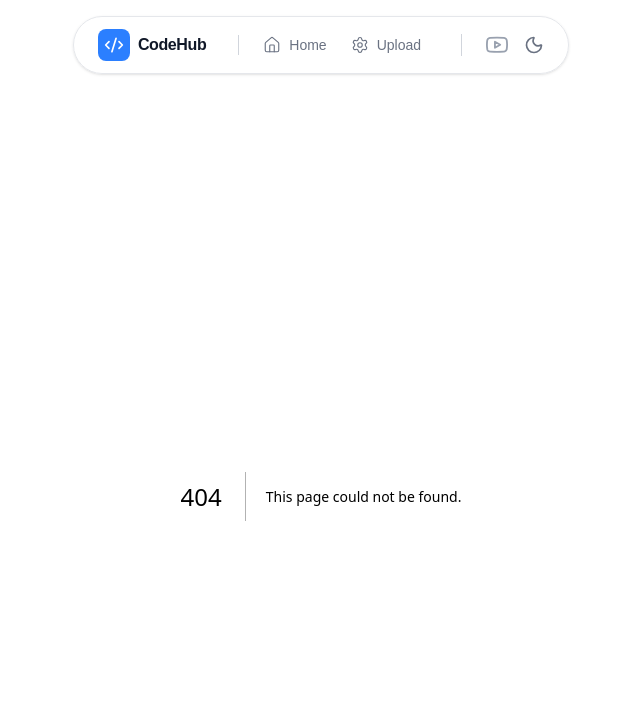
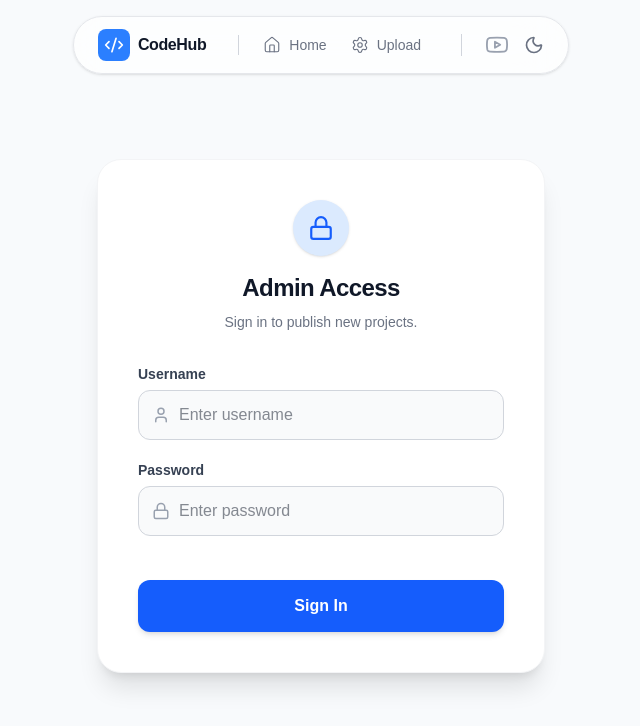
Before and after one commit to Ravi-paribrajak/Adtiya.invent, a Next.js app: page /login in a window 1280 px wide. Before the commit this address had no page. Shown: the top 726 px of the page, without its empty margins (319-959 px from the left). Built offline with nearby package versions, Linux system fonts and the light colour scheme.

Commit message:
security: Replaced basic auth with secure HTTP-only cookie session and custom login portal

```diff
--- /dev/null
+++ b/app/login/actions.ts
@@ -0,0 +1,25 @@
+"use server";
+
+import { cookies } from "next/headers";
+
+export async function authenticate(username: string, password: string) {
+  // Check against the secret credentials in your .env.local file
+  if (
+    username === process.env.ADMIN_USERNAME &&
+    password === process.env.ADMIN_PASSWORD
+  ) {
+    // If correct, issue a highly secure HTTP-Only cookie valid for 1 week
+    const cookieStore = await cookies();
+
+    cookieStore.set("admin_token", "true", {
+      httpOnly: true, // Prevents hackers from stealing it via JavaScript
+      secure: process.env.NODE_ENV === "production",
+      maxAge: 60 * 60 * 24 * 7, // 7 days
+      path: "/",
+    });
+
+    return { success: true };
+  }
+
+  return { success: false };
+}
--- /dev/null
+++ b/app/login/page.tsx
@@ -0,0 +1,95 @@
+"use client";
+
+import { useState } from "react";
+import { useRouter } from "next/navigation";
+import { Lock, User } from "lucide-react";
+import toast from "react-hot-toast";
+import { authenticate } from "./actions";
+
+export default function LoginPage() {
+  const [username, setUsername] = useState("");
+  const [password, setPassword] = useState("");
+  const [isLoading, setIsLoading] = useState(false);
+  const router = useRouter();
+
+  const handleLogin = async (e: React.FormEvent) => {
+    e.preventDefault();
+    setIsLoading(true);
+
+    // Send the data to our secure server action
+    const result = await authenticate(username, password);
+
+    if (result.success) {
+      toast.success("Welcome to the Control Center!");
+      router.push("/admin"); // Send them to the dashboard!
+    } else {
+      toast.error("Invalid username or password");
+      setIsLoading(false);
+    }
+  };
+
+  return (
+    <div className="min-h-[80vh] flex items-center justify-center p-4">
+      <div className="w-full max-w-md bg-white dark:bg-gray-900 rounded-3xl shadow-xl border border-gray-100 dark:border-gray-800 p-8 sm:p-10">
+
+        <div className="text-center mb-8">
+          <div className="inline-flex items-center justify-center w-14 h-14 rounded-full bg-blue-100 dark:bg-blue-900/30 text-blue-600 dark:text-blue-500 mb-4 shadow-sm">
+            <Lock size={26} />
+          </div>
+          <h1 className="text-2xl font-bold text-gray-900 dark:text-white mb-2 tracking-tight">Admin Access</h1>
+          <p className="text-sm text-gray-500 dark:text-gray-400">Sign in to publish new projects.</p>
+        </div>
+
+        <form onSubmit={handleLogin} className="space-y-5">
+          {/* Username Input */}
+          <div>
+            <label className="block text-sm font-semibold text-gray-700 dark:text-gray-300 mb-1.5">Username</label>
+            <div className="relative">
+              <div className="absolute inset-y-0 left-0 pl-3.5 flex items-center pointer-events-none">
+                <User size={18} className="text-gray-400" />
+              </div>
+              <input
+                type="text"
+                value={username}
+                onChange={(e) => setUsername(e.target.value)}
+                className="w-full pl-10 p-3 border border-gray-300 dark:border-gray-700 bg-gray-50 dark:bg-gray-800 rounded-xl focus:outline-none focus:ring-2 focus:ring-blue-500 text-gray-900 dark:text-white transition-all"
+                placeholder="Enter username"
+                required
+              />
+            </div>
+          </div>
+
+          {/* Password Input */}
+          <div>
+            <label className="block text-sm font-semibold text-gray-700 dark:text-gray-300 mb-1.5">Password</label>
+            <div className="relative">
+              <div className="absolute inset-y-0 left-0 pl-3.5 flex items-center pointer-events-none">
+                <Lock size={18} className="text-gray-400" />
+              </div>
+              <input
+                type="password"
+                value={password}
+                onChange={(e) => setPassword(e.target.value)}
+                className="w-full pl-10 p-3 border border-gray-300 dark:border-gray-700 bg-gray-50 dark:bg-gray-800 rounded-xl focus:outline-none focus:ring-2 focus:ring-blue-500 text-gray-900 dark:text-white transition-all"
+                placeholder="Enter password"
+                required
+              />
+            </div>
+          </div>
+
+          {/* Submit Button */}
+          <button
+            type="submit"
+            disabled={isLoading}
+            className={`w-full font-bold py-3.5 px-4 rounded-xl transition duration-200 text-white shadow-md mt-6 ${
+              isLoading ? "bg-gray-400 dark:bg-gray-700 cursor-not-allowed" : "bg-blue-600 hover:bg-blue-700 hover:shadow-lg hover:-translate-y-0.5"
+            }`}
+          >
+            {isLoading ? "Authenticating..." : "Sign In"}
+          </button>
+        </form>
+
+      </div>
+    </div>
+  );
+}
--- /dev/null
+++ b/middleware.ts
@@ -0,0 +1,28 @@
+import { NextResponse } from 'next/server';
+import type { NextRequest } from 'next/server';
+
+export function middleware(req: NextRequest) {
+  // Check if the user's browser has our secure session cookie
+  const authCookie = req.cookies.get('admin_token');
+
+  const isTryingToAccessAdmin = req.nextUrl.pathname.startsWith('/admin');
+  const isTryingToLogin = req.nextUrl.pathname.startsWith('/login');
+
+  // 1. If they want admin but aren't logged in -> Redirect to Login Page
+  if (isTryingToAccessAdmin && !authCookie) {
+    return NextResponse.redirect(new URL('/login', req.url));
+  }
+
+  // 2. If they are already logged in but go to the login page -> Redirect to Admin
+  if (isTryingToLogin && authCookie) {
+    return NextResponse.redirect(new URL('/admin', req.url));
+  }
+
+  // 3. Otherwise, let them proceed normally
+  return NextResponse.next();
+}
+
+export const config = {
+  // We want the middleware to watch both the admin and login routes
+  matcher: ['/admin/:path*', '/login'],
+};
```
